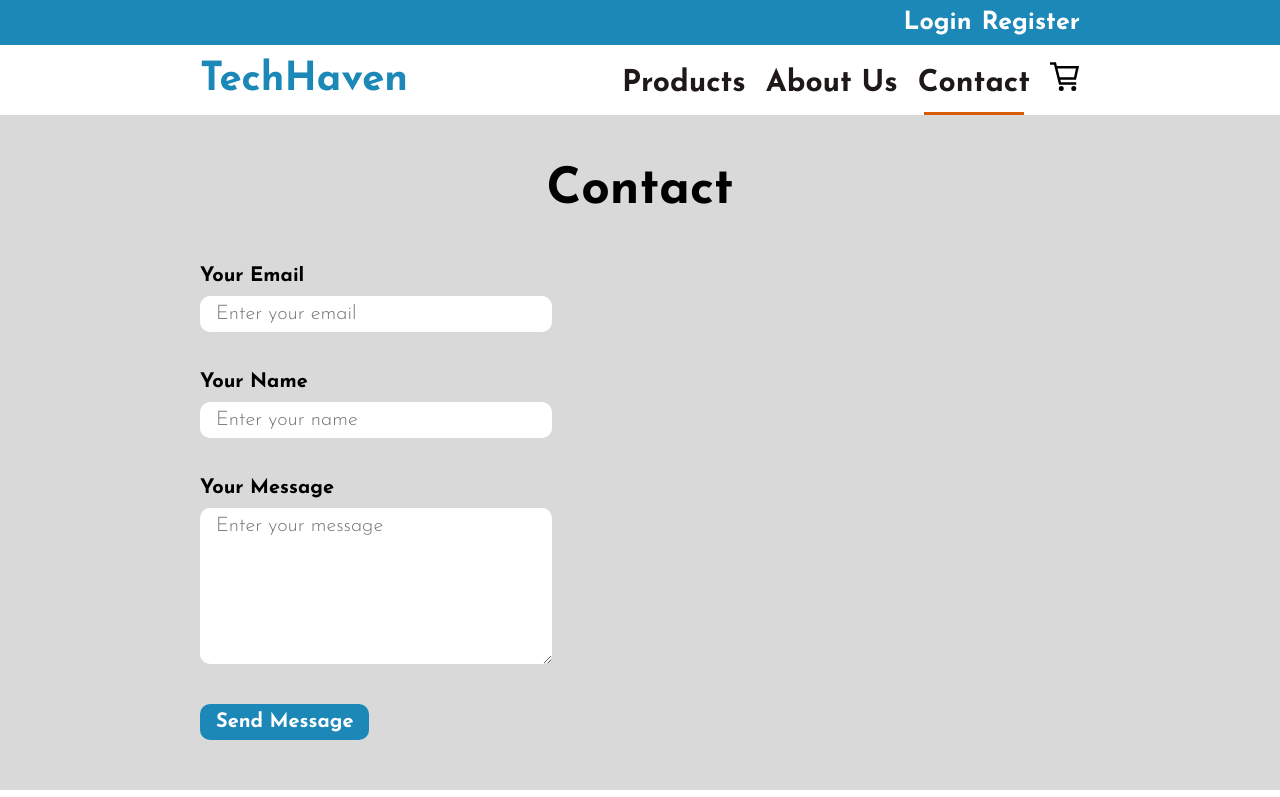
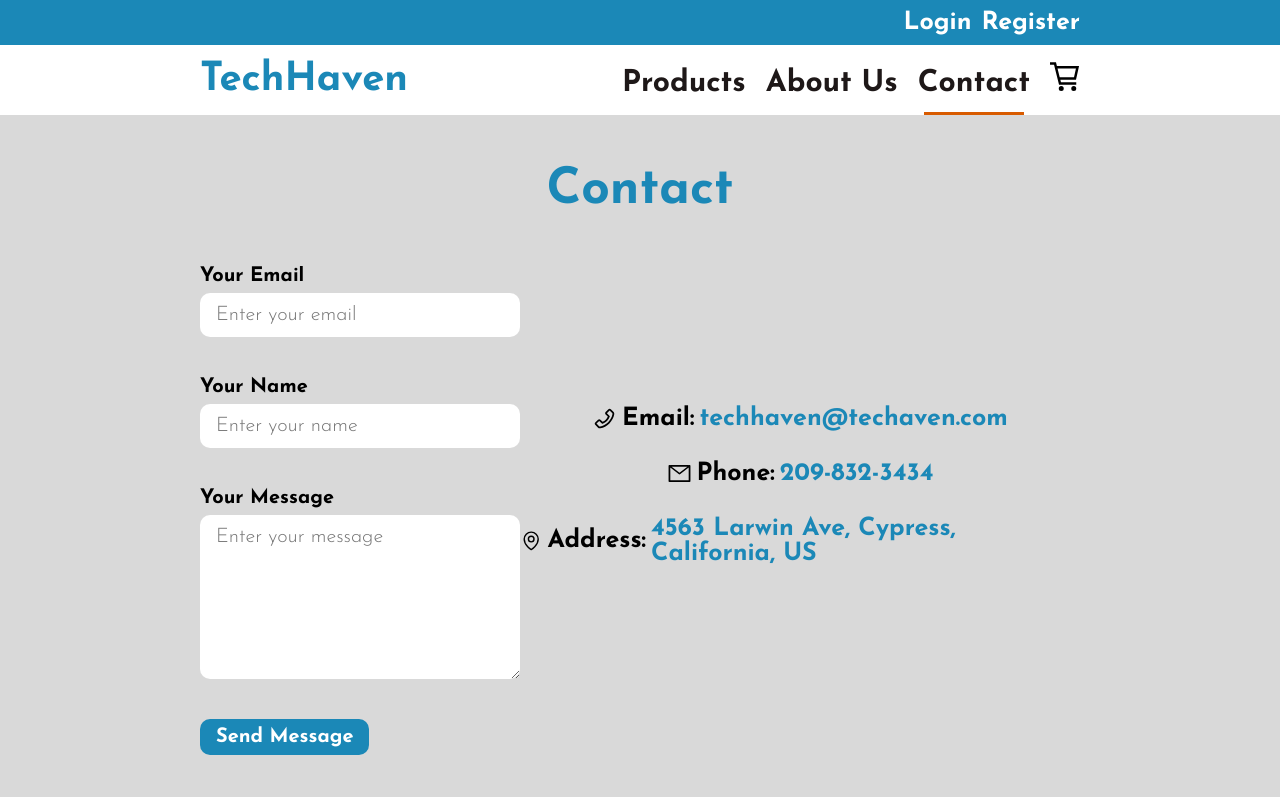
Before and after one commit to synonim789/tech-haven, a React (Vite) app in the folder frontend/tech-haven/: page /contact in a window 1280 px wide. Shown: the top 797 px of the page. Built offline with nearby package versions, Linux system fonts and the light colour scheme; no server answers.

Commit message:
add ContactInfo component

```diff
--- a/frontend/tech-haven/src/components/ContactForm/ContactForm.css
+++ b/frontend/tech-haven/src/components/ContactForm/ContactForm.css
@@ -22,14 +22,15 @@
 }
 
 .contact-form__label span {
-  margin-bottom: 10px;
+  margin-bottom: 7px;
+  cursor: pointer;
 }
 
 .contact-form__input {
   padding-left: 16px;
   padding-right: 16px;
-  padding-top: 8px;
-  padding-bottom: 8px;
+  padding-top: 12px;
+  padding-bottom: 12px;
   font-size: 16px;
   border-radius: 10px;
   border: none;
@@ -52,8 +53,8 @@
 
 .contact-form__error {
   color: red;
-  font-weight: normal;
-  font-size: 14px;
+  font-weight: bold;
+  font-size: 16px;
   text-align: left;
   margin-top: 10px;
 }
--- /dev/null
+++ b/frontend/tech-haven/src/components/ContactInfo/ContactInfo.css
@@ -0,0 +1,25 @@
+.contact-info {
+  display: flex;
+  flex-direction: column;
+  justify-content: center;
+  align-items: center;
+  width: 70%;
+  gap: 30px;
+}
+
+.contact-info__phone,
+.contact-info__email,
+.contact-info__address {
+  font-size: 25px;
+  font-weight: bold;
+  padding: 0;
+  display: flex;
+  align-items: center;
+  gap: 5px;
+}
+
+.contact-info__phone span,
+.contact-info__email span,
+.contact-info__address span {
+  color: #1b88b7;
+}
--- /dev/null
+++ b/frontend/tech-haven/src/components/ContactInfo/ContactInfo.jsx
@@ -0,0 +1,22 @@
+import { AiOutlineMail, AiOutlinePhone } from 'react-icons/ai'
+import { HiOutlineMapPin } from 'react-icons/hi2'
+import './ContactInfo.css'
+const ContactInfo = () => {
+  return (
+    <section className="contact-info">
+      <p className="contact-info__phone">
+        <AiOutlinePhone />
+        Email: <span>techhaven@techaven.com</span>
+      </p>
+      <p className="contact-info__email">
+        <AiOutlineMail />
+        Phone: <span>209-832-3434</span>
+      </p>
+      <p className="contact-info__address">
+        <HiOutlineMapPin />
+        Address: <span>4563 Larwin Ave, Cypress, California, US</span>
+      </p>
+    </section>
+  )
+}
+export default ContactInfo
--- a/frontend/tech-haven/src/pages/ContactPage/ContactPage.css
+++ b/frontend/tech-haven/src/pages/ContactPage/ContactPage.css
@@ -1,9 +1,11 @@
-.contact-title {
+.contact-page__title {
   text-align: center;
   font-size: 50px;
   margin-top: 50px;
+  color: #1b88b7;
 }
 
-.contact-info {
+.contact-page__info {
   margin-bottom: 50px;
+  display: flex;
 }
--- a/frontend/tech-haven/src/pages/ContactPage/ContactPage.jsx
+++ b/frontend/tech-haven/src/pages/ContactPage/ContactPage.jsx
@@ -1,14 +1,16 @@
 import ContactForm from '../../components/ContactForm/ContactForm'
+import ContactInfo from '../../components/ContactInfo/ContactInfo'
 import './ContactPage.css'
 
 const ContactPage = () => {
   return (
     <section className="contact-page">
-      <h1 className="contact-title">Contact</h1>
-      <div className="contact-info">
+      <h1 className="contact-page__title">Contact</h1>
+      <div className="contact-page__info">
         <ContactForm />
+        <ContactInfo />
       </div>
-      <div className="contact-map"></div>
+      <div className="contact-page__map"></div>
     </section>
   )
 }
```
